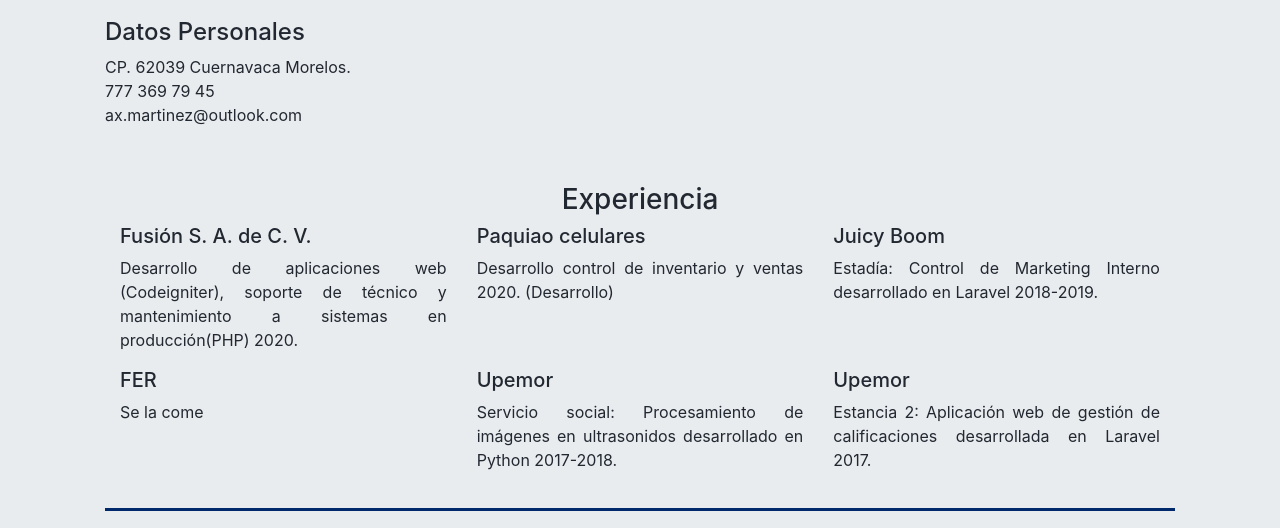
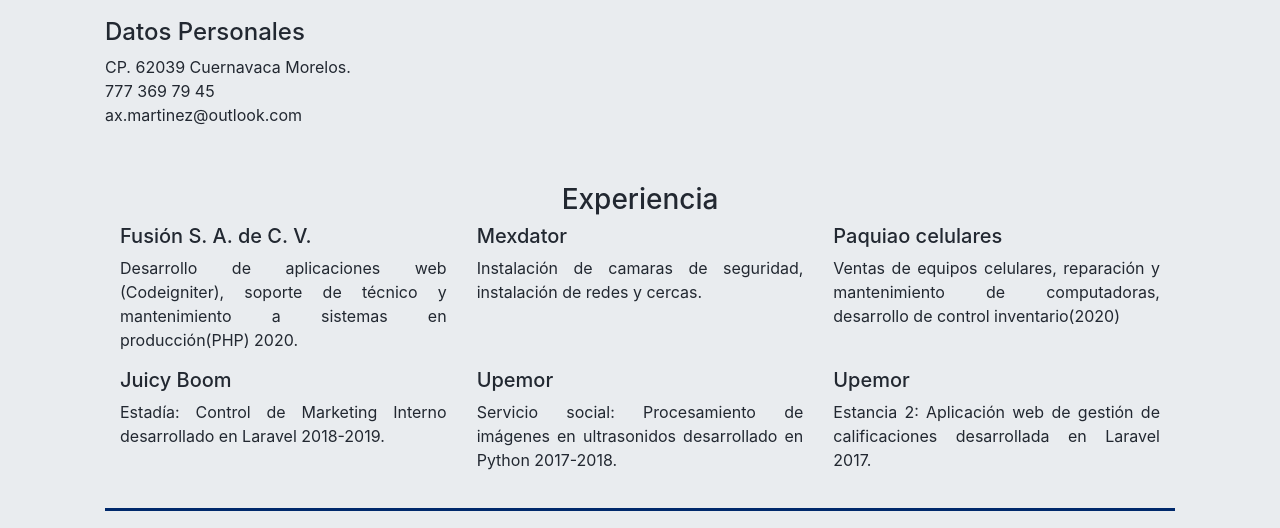
Before and after one commit to axmartinez/cv_AxelMatinez, a plain HTML site: page index.html in a window 1280 px wide. Shown: the part 240-768 px from the top of the page. Drawn offline with nearby package versions, Linux system fonts and the light colour scheme.

Commit message:
Update index.html

```diff
--- a/index.html
+++ b/index.html
@@ -47,16 +47,16 @@
         <p class="text-justify">Desarrollo de aplicaciones web (Codeigniter), soporte de técnico y mantenimiento a sistemas en producción(PHP) 2020.</p>
       </div>
       <div class="col-12 col-md-4">
+        <h5>Mexdator</h5>
+        <p class="text-justify">Instalación de camaras de seguridad, instalación de redes y cercas.</p>
+      </div>
+      <div class="col-12 col-md-4">
         <h5>Paquiao celulares</h5>
-        <p class="text-justify">Desarrollo control de inventario y ventas 2020. (Desarrollo)</p>
+        <p class="text-justify">Ventas de equipos celulares, reparación y mantenimiento de computadoras, desarrollo de control inventario(2020)</p>
       </div>
       <div class="col-12 col-md-4">
         <h5>Juicy Boom</h5>
         <p class="text-justify">Estadía: Control de Marketing Interno desarrollado en Laravel 2018-2019.</p>
-      </div>
-      <div class="col-12 col-md-4">
-        <h5>FER</h5>
-        <p class="text-justify">Se la come</p>
       </div>
       <div class="col-12 col-md-4">
         <h5>Upemor</h5>
```
